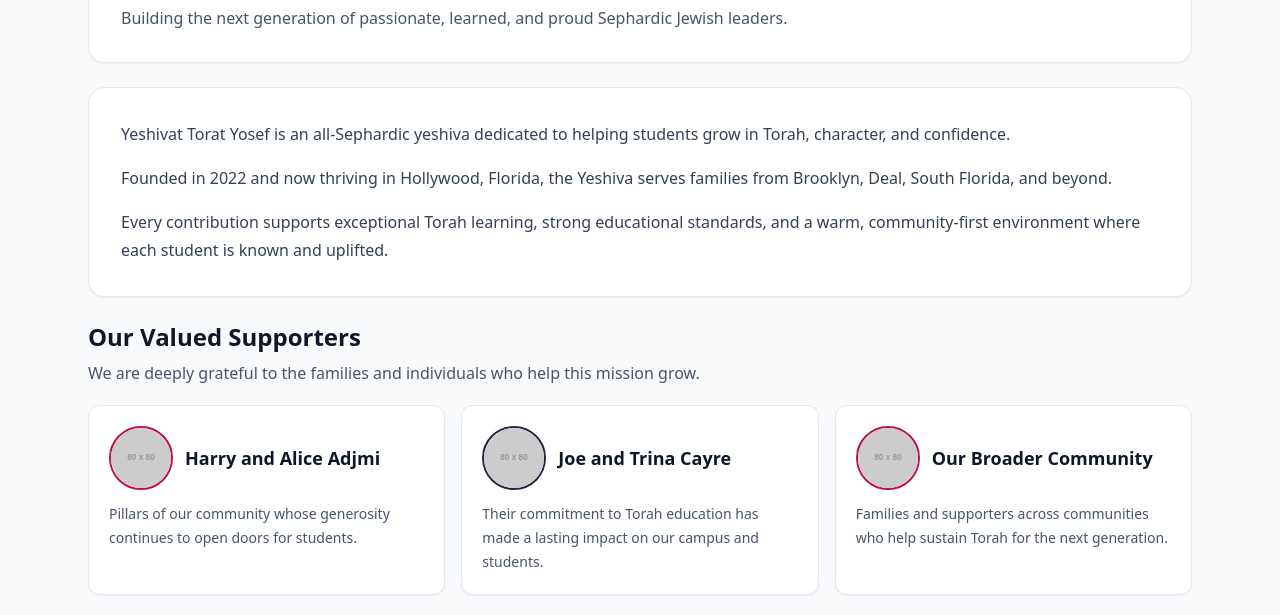
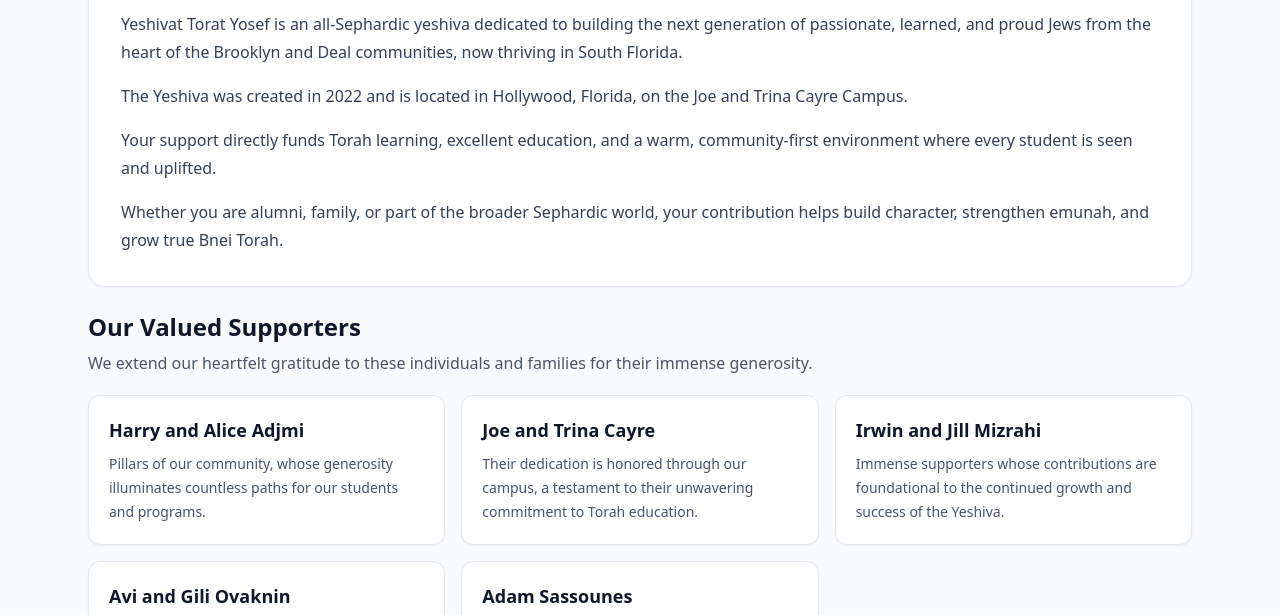
Before and after one commit to ToratYosef/ToratYosef..github.io, a website: page about.html in a window 1280 px wide. Shown: the part 181-796 px from the top of the page. Drawn offline with nearby package versions, Linux system fonts and the light colour scheme; placeholder pictures from the web are drawn by us.

Commit message:
Temp pre-rebase commit

```diff
--- a/about.html
+++ b/about.html
@@ -12,64 +12,57 @@
   <main class="mx-auto w-full max-w-6xl px-4 pb-16 pt-8 md:px-6">
     <section class="rounded-2xl border border-slate-200 bg-white p-6 shadow-sm md:p-8">
       <h1 class="text-3xl font-bold tracking-tight md:text-4xl">About Yeshivat Torat Yosef</h1>
-      <p class="mt-3 max-w-3xl text-slate-600">
-        Building the next generation of passionate, learned, and proud Sephardic Jewish leaders.
+      <p class="mt-4 text-slate-700 leading-7">
+        Yeshivat Torat Yosef is an all-Sephardic yeshiva dedicated to building the next generation of passionate, learned, and proud Jews from the heart of the Brooklyn and Deal communities, now thriving in South Florida.
+      </p>
+      <p class="mt-4 text-slate-700 leading-7">
+        The Yeshiva was created in 2022 and is located in Hollywood, Florida, on the Joe and Trina Cayre Campus.
+      </p>
+      <p class="mt-4 text-slate-700 leading-7">
+        Your support directly funds Torah learning, excellent education, and a warm, community-first environment where every student is seen and uplifted.
+      </p>
+      <p class="mt-4 text-slate-700 leading-7">
+        Whether you are alumni, family, or part of the broader Sephardic world, your contribution helps build character, strengthen emunah, and grow true Bnei Torah.
       </p>
       <div id="referral-info" class="mt-4 hidden rounded-lg border-l-4 border-slate-800 bg-slate-100 p-3 text-sm text-slate-700"></div>
     </section>
 
-    <section class="mt-6 rounded-2xl border border-slate-200 bg-white p-6 shadow-sm md:p-8">
-      <div class="space-y-4 text-slate-700 leading-7">
-        <p>
-          Yeshivat Torat Yosef is an all-Sephardic yeshiva dedicated to helping students grow in Torah,
-          character, and confidence.
-        </p>
-        <p>
-          Founded in 2022 and now thriving in Hollywood, Florida, the Yeshiva serves families from Brooklyn,
-          Deal, South Florida, and beyond.
-        </p>
-        <p>
-          Every contribution supports exceptional Torah learning, strong educational standards, and a warm,
-          community-first environment where each student is known and uplifted.
-        </p>
-      </div>
-    </section>
-
     <section class="mt-6">
       <h2 class="text-2xl font-bold text-slate-900">Our Valued Supporters</h2>
-      <p class="mt-2 text-slate-600">We are deeply grateful to the families and individuals who help this mission grow.</p>
+      <p class="mt-2 text-slate-600">We extend our heartfelt gratitude to these individuals and families for their immense generosity.</p>
 
       <div class="mt-5 grid gap-4 sm:grid-cols-2 lg:grid-cols-3">
         <article class="rounded-xl border border-slate-200 bg-white p-5 shadow-sm">
-          <div class="mb-3 flex items-center gap-3">
-            <img src="https://placehold.co/80x80/7F0031/ffffff?text=ADJMI" alt="Harry and Alice Adjmi" class="h-16 w-16 rounded-full border-2 border-rose-700 object-cover" />
-            <h3 class="text-lg font-bold text-slate-900">Harry and Alice Adjmi</h3>
-          </div>
-          <p class="text-sm leading-6 text-slate-600">Pillars of our community whose generosity continues to open doors for students.</p>
+          <h3 class="text-lg font-bold text-slate-900">Harry and Alice Adjmi</h3>
+          <p class="mt-2 text-sm leading-6 text-slate-600">Pillars of our community, whose generosity illuminates countless paths for our students and programs.</p>
         </article>
 
         <article class="rounded-xl border border-slate-200 bg-white p-5 shadow-sm">
-          <div class="mb-3 flex items-center gap-3">
-            <img src="https://placehold.co/80x80/002141/ffffff?text=CAYRE" alt="Joe and Trina Cayre" class="h-16 w-16 rounded-full border-2 border-slate-800 object-cover" />
-            <h3 class="text-lg font-bold text-slate-900">Joe and Trina Cayre</h3>
-          </div>
-          <p class="text-sm leading-6 text-slate-600">Their commitment to Torah education has made a lasting impact on our campus and students.</p>
+          <h3 class="text-lg font-bold text-slate-900">Joe and Trina Cayre</h3>
+          <p class="mt-2 text-sm leading-6 text-slate-600">Their dedication is honored through our campus, a testament to their unwavering commitment to Torah education.</p>
         </article>
 
         <article class="rounded-xl border border-slate-200 bg-white p-5 shadow-sm">
-          <div class="mb-3 flex items-center gap-3">
-            <img src="https://placehold.co/80x80/7F0031/ffffff?text=COMM" alt="Community supporters" class="h-16 w-16 rounded-full border-2 border-rose-700 object-cover" />
-            <h3 class="text-lg font-bold text-slate-900">Our Broader Community</h3>
-          </div>
-          <p class="text-sm leading-6 text-slate-600">Families and supporters across communities who help sustain Torah for the next generation.</p>
+          <h3 class="text-lg font-bold text-slate-900">Irwin and Jill Mizrahi</h3>
+          <p class="mt-2 text-sm leading-6 text-slate-600">Immense supporters whose contributions are foundational to the continued growth and success of the Yeshiva.</p>
+        </article>
+
+        <article class="rounded-xl border border-slate-200 bg-white p-5 shadow-sm">
+          <h3 class="text-lg font-bold text-slate-900">Avi and Gili Ovaknin</h3>
+          <p class="mt-2 text-sm leading-6 text-slate-600">Their commitment helps us provide a nurturing and enriching environment for all our students.</p>
+        </article>
+
+        <article class="rounded-xl border border-slate-200 bg-white p-5 shadow-sm sm:col-span-2 lg:col-span-1">
+          <h3 class="text-lg font-bold text-slate-900">Adam Sassounes</h3>
+          <p class="mt-2 text-sm leading-6 text-slate-600">A valued supporter whose vision helps us build the next generation of proud Jewish leaders.</p>
         </article>
       </div>
     </section>
 
     <section class="mt-8 rounded-2xl border border-slate-200 bg-white p-6 text-center shadow-sm">
       <p class="text-lg font-semibold text-slate-900">Be part of something eternal.</p>
-      <p class="mt-2 text-slate-600">Buy your ticket today and help strengthen Torah education.</p>
-      <a id="buy-link" href="checkout.html" class="mt-4 inline-flex rounded-lg bg-rose-700 px-5 py-3 text-sm font-semibold text-white transition hover:bg-rose-800">
+      <p class="mt-2 text-slate-600">Buy your ticket today.</p>
+      <a id="buy-link" href="prizes.html#checkout-on-page" class="mt-4 inline-flex rounded-lg bg-rose-700 px-5 py-3 text-sm font-semibold text-white transition hover:bg-rose-800">
         Buy Ticket Now
       </a>
     </section>
@@ -94,7 +87,7 @@
       referralInfo.innerHTML = '<strong>You were referred by:</strong> ' + ref;
 
       const buyLink = document.getElementById('buy-link');
-      buyLink.href = 'checkout.html?ref=' + encodeURIComponent(ref);
+      buyLink.href = 'prizes.html?ref=' + encodeURIComponent(ref) + '#checkout-on-page';
     });
   </script>
   <script defer src="/scripts/layout.js"></script>
--- a/header.html
+++ b/header.html
@@ -15,7 +15,7 @@
       <a href="/index.html">Home</a>
       <a href="/prizes.html">Prizes</a>
       <a href="/about.html">About</a>
-      <a href="/checkout.html">Tickets</a>
+      <a href="/prizes.html#checkout-on-page">Tickets</a>
       <a href="/donors.html">Donors</a>
       <a href="/sponsor.html">Sponsor</a>
     </nav>
```
Also changed, not shown: admin/admins.html (+1 -1 lines), donors.html (+2 -2 lines), index.html (+2 -2 lines), sponsor.html (+2 -2 lines).
